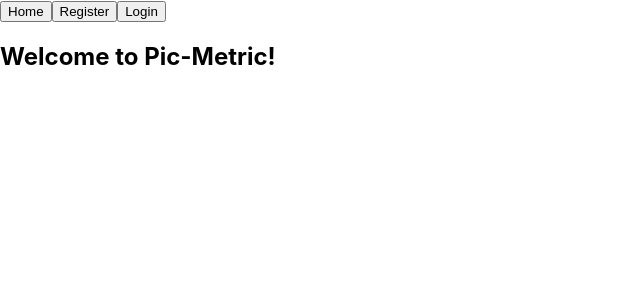
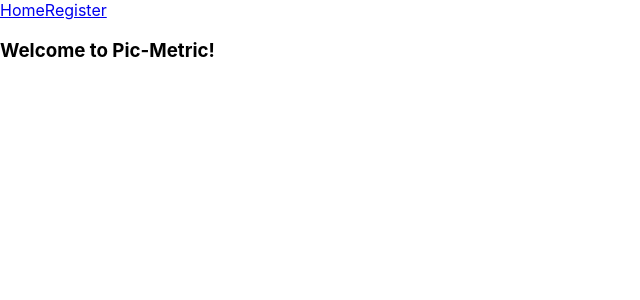
Before and after one commit to Build-Week-Pic-Metric-2/Front-End, a React (Create React App) app: page / in a window 1280 px wide. Shown: the top 300 px of the page, without its empty margins (0-640 px from the left). Built offline with nearby package versions, Linux system fonts and the light colour scheme.

Commit message:
working registration form (kinda...?)

```diff
--- a/src/App.js
+++ b/src/App.js
@@ -1,4 +1,4 @@
-import React, { useState } from 'react';
+import React, { useState, useEffect } from 'react';
 import './App.css';
 import { Route } from 'react-router-dom'
 import { Button, Row } from 'reactstrap'
@@ -6,33 +6,35 @@
 import WelcomePage from './Components/WelcomePage'
 // import Login from './Components/Login'
 import Register from './Components/Register'
+import { NavLink } from "react-router-dom";
 
 
-export default function App(props) {
-  const [refresh, setRefresh] = useState(false);
-  const [getUrl, setGetUrl] = useState(``);
+export default function App() {
+  // const [refresh, setRefresh] = useState(false);
+  // const [getUrl, setGetUrl] = useState(``);
 
-  const changeHandler = e => {
-    props.history.push("/r");
-    setGetUrl("https://picmetric1.herokuapp.com/" + e.target.id);
-    setRefresh(!refresh)
-  };
+  // useEffect(() =>
+  //   {
+  //
+  //   },[]);
+
+  // const changeHandlerRegistration = () => {
+  //   // props.history.push("/register");
+  //   setGetUrl("");
+  // };
 
   return (
-      <body>
+      <section>
         {/*<Header />*/}
         <Row>
-          <Button onClick={() => {props.history.push("/")}}>Home</Button>
-          <Button id="Register" onClick={changeHandler}>Register</Button>
-          <Button id="Login" onClick={changeHandler}>Login</Button>
+            <NavLink to="/">Home</NavLink>
+            <NavLink to="/register">Register</NavLink>
         </Row>
 
         <Route exact path="/" component={WelcomePage}/>
+        <Route path="/register" component={Register}/>
 
-        {/*<Route path="/login" render={props => <Login {...props} refresh={refresh} getUrl={getUrl}/>}/>*/}
-        <Route path="/register" render={props => <Register {...props} refresh={refresh} getUrl={getUrl}/>}/>
-
-      </body>
+      </section>
   )
 
 }
--- a/src/Components/Register.js
+++ b/src/Components/Register.js
@@ -3,7 +3,7 @@
 import * as Yup from 'yup';
 import axios from 'axios';
 
-const RegistrationForm = ({ values, errors, touched, status, }) => {
+const RegistrationForm = ({ values, errors, touched, status }) => {
     const [user, setUser] = useState([]);
     useEffect(()=>{
         status && setUser(user => [...user, status])
@@ -22,32 +22,28 @@
                 {touched.tos && errors.tos && (<p className='error'>{errors.tos}</p>)}
                 <button>submit</button>
             </Form>
-            {user.map(users => (
-                <ul key={user.id}>
-                    <li>Username: {users.username}</li>
-                    <li>E-mail: {users.email}</li>
-                    <li>Password: {users.password}</li>
-                </ul>
-            ))}
+            {/*{user.map(users => (*/}
+            {/*    <ul key={user.id}>*/}
+            {/*        <li>First Name: {users.username}</li>*/}
+            {/*        <li>e-mail: {users.email}</li>*/}
+            {/*        <li>password: {users.password}</li>*/}
+            {/*    </ul>*/}
+            {/*))}*/}
         </div>
     );
 };
 
-const FormikRegistration = withFormik({
+const FormikUserForm = withFormik({
     mapPropsToValues({username, email, password, tos}){
         return{
-            first: username || "",
+            username: username || "",
             email: email || "",
             password: password || "",
             tos: tos || false,
         }
     },
     validationSchema: Yup.object().shape({
-        first: Yup
-            .string()
-            .max(15)
-            .required(),
-        last: Yup
+        username: Yup
             .string()
             .max(15)
             .required(),
@@ -61,9 +57,9 @@
             .required(),
         tos: Yup.bool().oneOf([true], `You Must Agree to the ToS.`)
     }),
-    handleSubmit(values, props, {setStatus,}){
+    handleSubmit(values, {setStatus, resetForm}){
         axios
-            .post(props.getUrl, values)
+            .post("https://picmetric1.herokuapp.com/api/users/", values)
             .then(res =>{
                 setStatus(res.data);
                 console.log(res);
@@ -71,7 +67,8 @@
             .catch(err => {
                 console.log(err.response)
             })
+            .finally(resetForm())
     }
 })(RegistrationForm);
 
-export default FormikRegistration;
+export default FormikUserForm;
```
